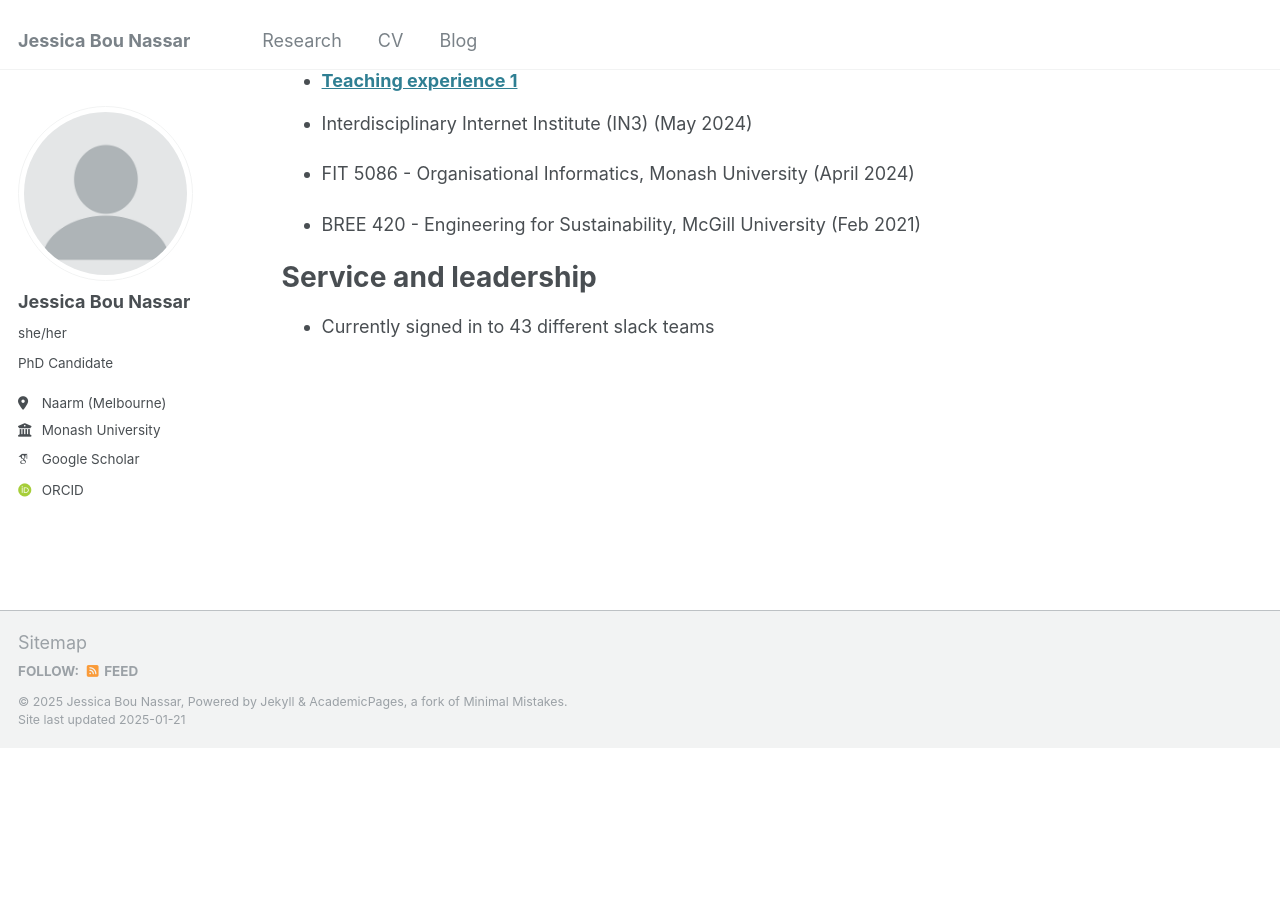
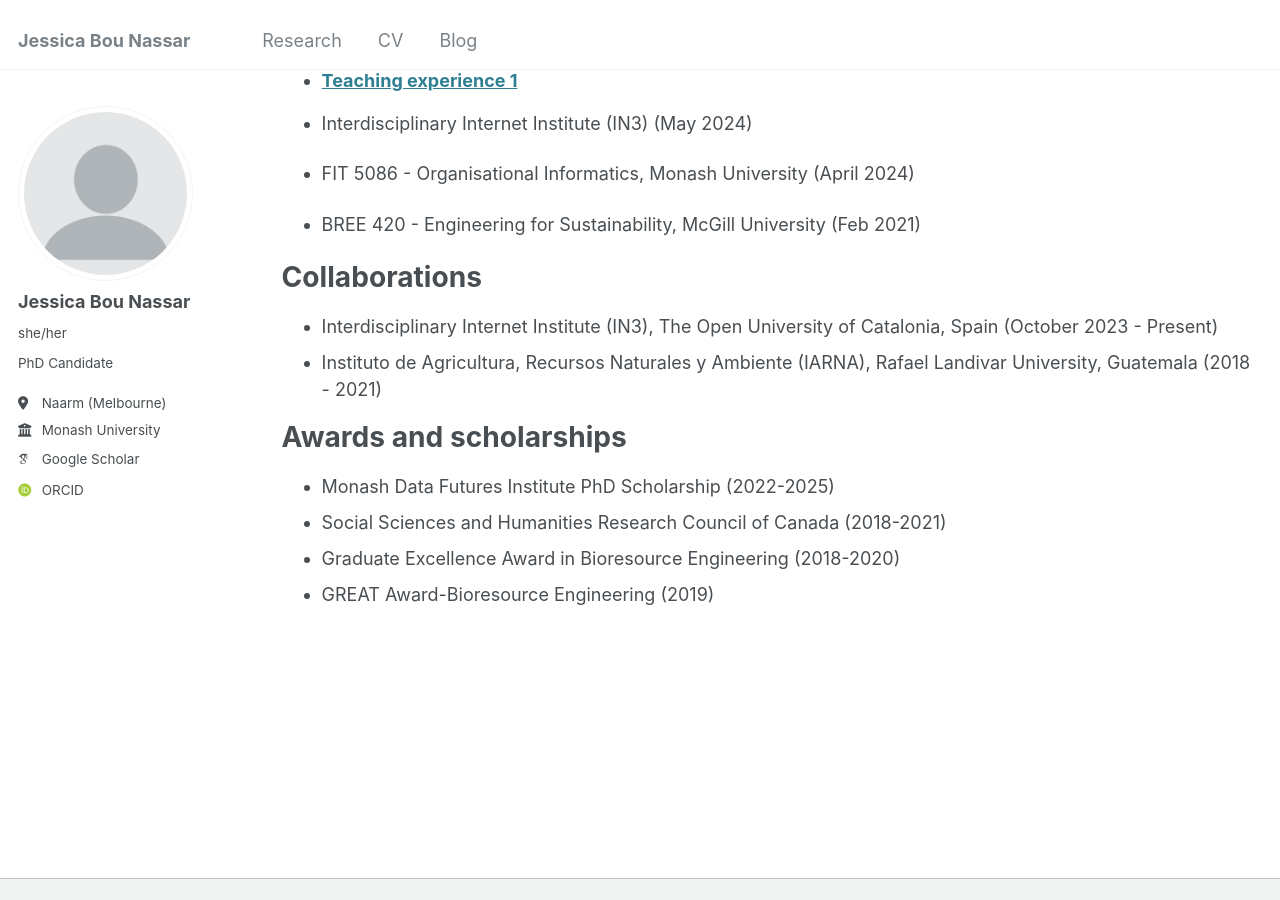
Before and after one commit to jessicabounassar/jessicabounassar.github.io, a Jekyll site: the page built from _pages/cv.md, in a window 1280 px wide and 900 px high, scrolled down 3395 px. Built offline with Jekyll 4.4.1, drawn with Linux system fonts in a browser that asks for light colours; some web fonts are replaced; before the commit the page ends 4143 px from its top, so only the background shows below that.

Commit message:
Update cv.md

```diff
--- a/_pages/cv.md
+++ b/_pages/cv.md
@@ -92,6 +92,14 @@ Guest Lectures
 
 * BREE 420 - Engineering for Sustainability, McGill University (Feb 2021)
 
-Service and leadership
+Collaborations
 ======
-* Currently signed in to 43 different slack teams
+* Interdisciplinary Internet Institute (IN3), The Open University of Catalonia, Spain (October 2023 - Present)
+* Instituto de Agricultura, Recursos Naturales y Ambiente (IARNA), Rafael Landivar University, Guatemala (2018 - 2021)
+
+Awards and scholarships
+======
+* Monash Data Futures Institute PhD Scholarship (2022-2025)
+* Social Sciences and Humanities Research Council of Canada (2018-2021)
+* Graduate Excellence Award in Bioresource Engineering (2018-2020)
+* GREAT Award-Bioresource Engineering (2019)
```
